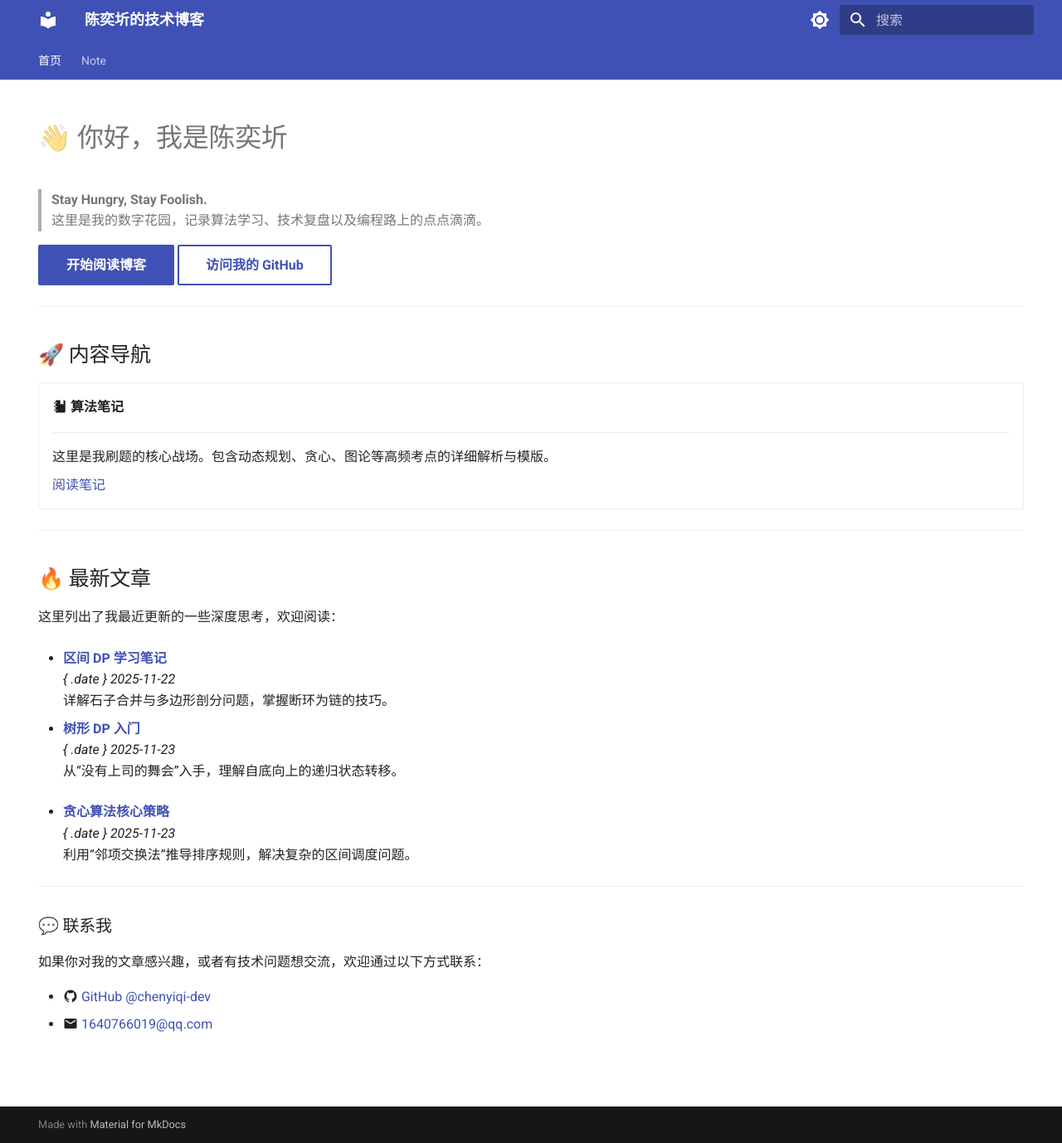
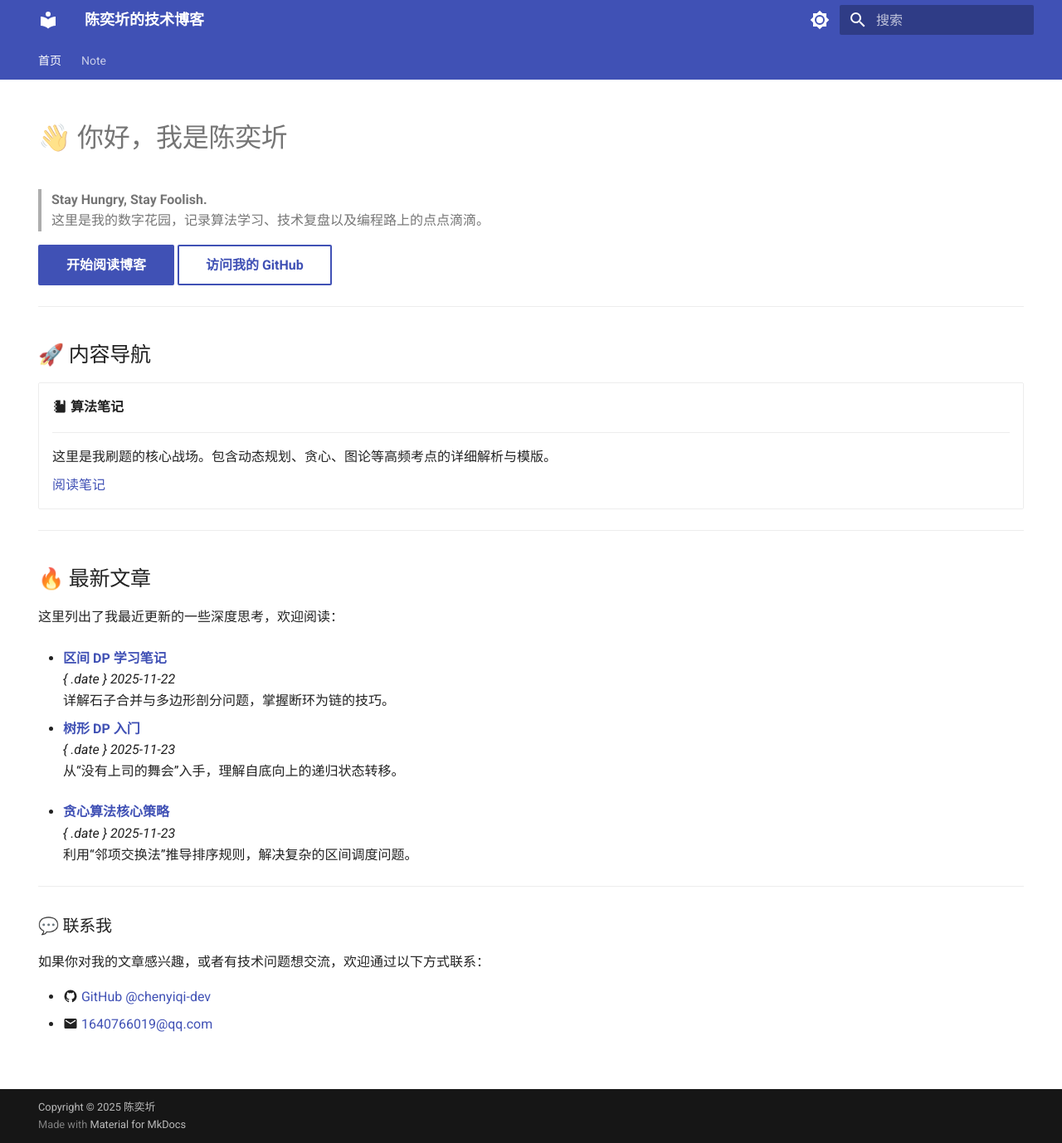
Before and after one commit to chenyiqi-dev/chenyiqi-dev.github.io, an MkDocs documentation site: the page built from docs/index.md, in a window 1280 px wide and 1378 px high. Shown: the whole window at 83% size. Built offline with MkDocs 1.6.1 and Material for MkDocs 9.7.7, drawn with Linux system fonts in a browser that asks for light colours; comment, search, counter and statistics services are not loaded.

Commit message:
Auto update: 2025-11-24 17:15

```diff
--- a/mkdocs.yml
+++ b/mkdocs.yml
@@ -61,3 +61,14 @@ extra_javascript:
   - javascripts/mathjax.js
   - https://polyfill.io/v3/polyfill.min.js?features=es6
   - https://cdn.jsdelivr.net/npm/mathjax@3/es5/tex-mml-chtml.js
+
+copyright: >
+  Copyright &copy; 2025 陈奕圻
+  <br>
+  <span id="busuanzi_container_site_pv" style="display:none">
+    本站总访问量 <span id="busuanzi_value_site_pv"></span> 次
+  </span>
+  <span id="busuanzi_container_site_uv" style="display:none">
+    | 访客数 <span id="busuanzi_value_site_uv"></span> 人
+  </span>
+  <script async src="//busuanzi.ibruce.info/busuanzi/2.3/busuanzi.pure.mini.js"></script>
```
